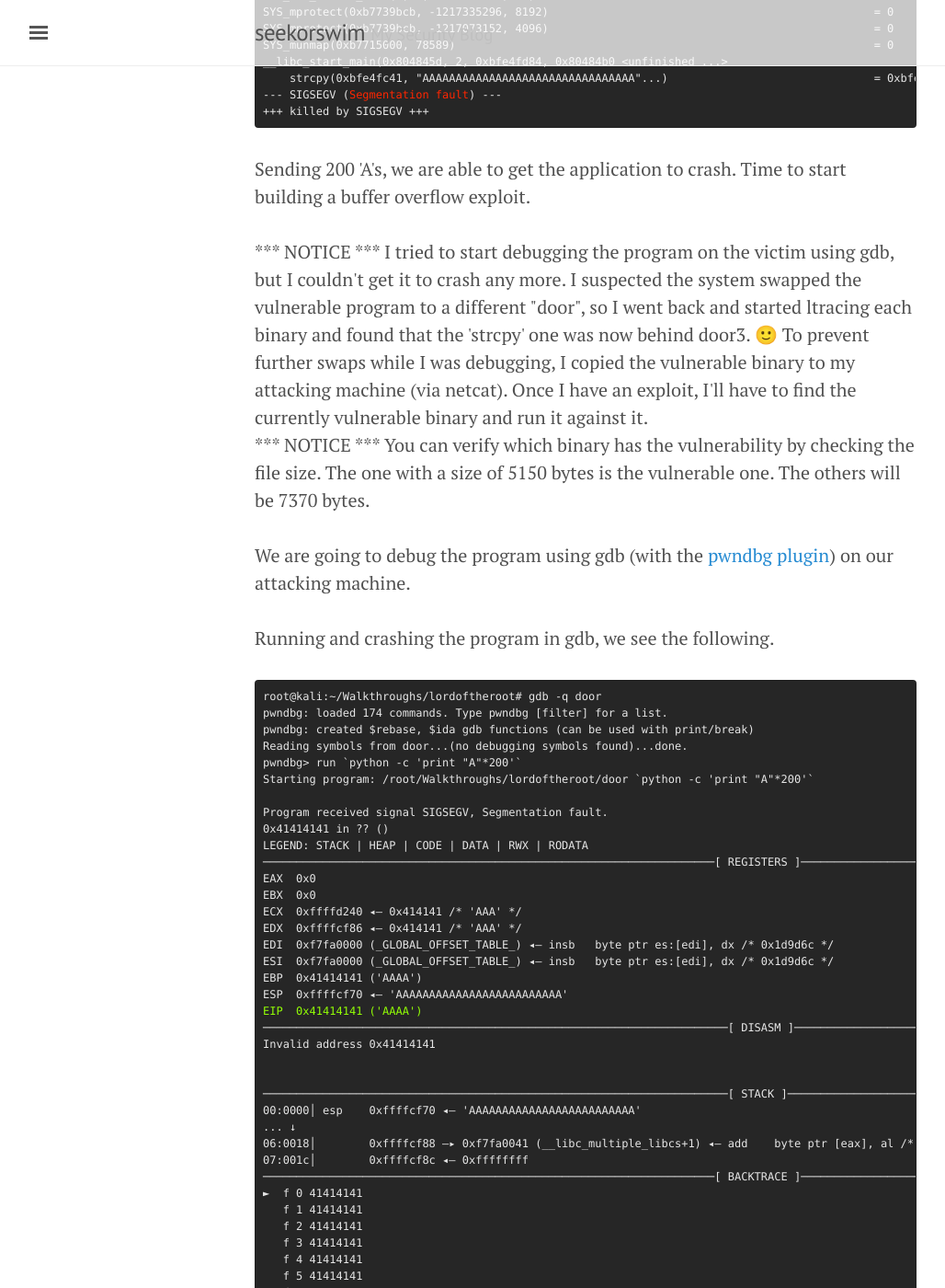
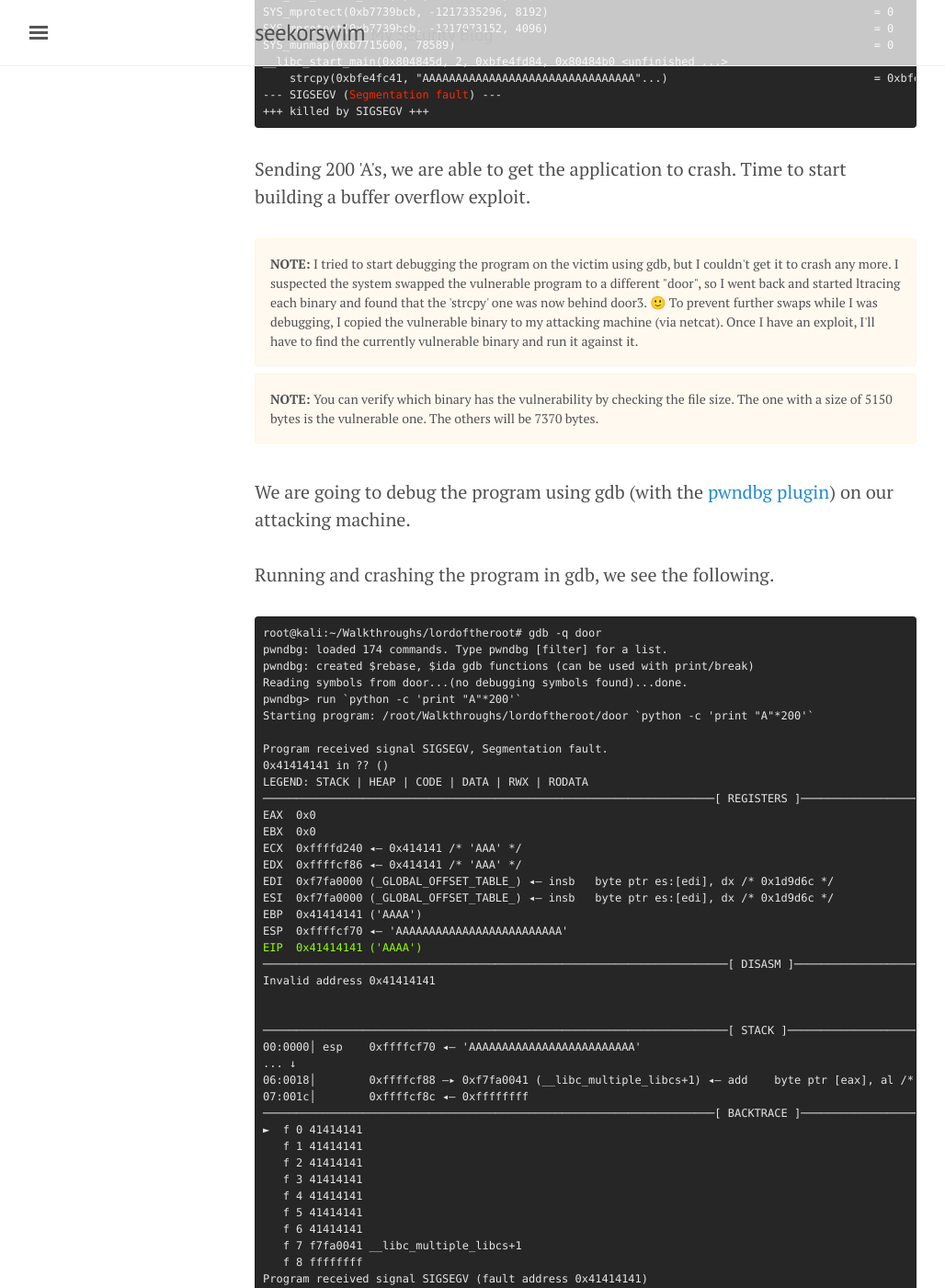
Before and after one commit to seekorswim/seekorswim.github.io, a Jekyll site: the page built from _posts/2019-05-06-lord-of-the-root-1.0.1.html, in a window 1280 px wide and 1400 px high, scrolled down 9374 px. Shown: the whole window at 92% size, without its empty margins (3-1031 px from the left). Built offline with Jekyll 4.4.1, drawn with Linux system fonts in a browser that asks for light colours; nearby versions of some CDN libraries; some of the changed text lies outside the part shown.

Commit message:
Add tags

```diff
--- a/_posts/2019-05-02-imf-1.html
+++ b/_posts/2019-05-02-imf-1.html
@@ -1559,8 +1559,7 @@
     <div>0xfff52b44:     0x41414141      0x41414141      0xfff52ab4      0x41414141</div>
     <div>0xfff52b54:     0x41414141      0x41414141      0x42424242      <font style="color: rgb(147, 255, 5); --inversion-type-color:  simple;">0x04030201</font>
     </div>
-    <div>0xfff52b64:     <font style="color: rgb(147, 255, 5); --inversion-type-color:  simple;">0x08070605</font>      0x0967<font style="color: rgb(255, 38, 0); --inversion-type-color: simple;">00</font>
-        <font style="color: rgb(147, 255, 5); --inversion-type-color:  simple;">09</font>      0x383489bb      0x35333930
+    <div>0xfff52b64:     <font style="color: rgb(147, 255, 5); --inversion-type-color:  simple;">0x08070605</font>      0x0967<font style="color: rgb(255, 38, 0); --inversion-type-color: simple;">00</font><font style="color: rgb(147, 255, 5); --inversion-type-color:  simple;">09</font>      0x383489bb      0x35333930
     </div>
     <div>0xfff52b74:     0xff003237      0x00000003      0x0a048991      0xf7eeb560</div>
     <div>0xfff52b84:     0xfff52ba0      0x00000000      0xf7ce8b41      0xf7ea8000</div>
--- a/_posts/2019-05-06-lord-of-the-root-1.0.1.html
+++ b/_posts/2019-05-06-lord-of-the-root-1.0.1.html
@@ -465,8 +465,8 @@
 <div><br /></div>
 <div>Sending 200 'A's, we are able to get the application to crash. Time to start building a buffer overflow exploit.</div>
 <div><br /></div>
-<div>*** NOTICE *** I tried to start debugging the program on the victim using gdb, but I couldn't get it to crash any more. I suspected the system swapped the vulnerable program to a different "door", so I went back and started ltracing each binary and found that the 'strcpy' one was now behind door3. 🙂 To prevent further swaps while I was debugging, I copied the vulnerable binary to my attacking machine (via netcat). Once I have an exploit, I'll have to find the currently vulnerable binary and run it against it.</div>
-<div>*** NOTICE *** You can verify which binary has the vulnerability by checking the file size. The one with a size of 5150 bytes is the vulnerable one. The others will be 7370 bytes.</div>
+<div class="note"><b>NOTE:</b> I tried to start debugging the program on the victim using gdb, but I couldn't get it to crash any more. I suspected the system swapped the vulnerable program to a different "door", so I went back and started ltracing each binary and found that the 'strcpy' one was now behind door3. 🙂 To prevent further swaps while I was debugging, I copied the vulnerable binary to my attacking machine (via netcat). Once I have an exploit, I'll have to find the currently vulnerable binary and run it against it.</div>
+<div class="note"><b>NOTE:</b> You can verify which binary has the vulnerability by checking the file size. The one with a size of 5150 bytes is the vulnerable one. The others will be 7370 bytes.</div>
 <div><br /></div>
 <div>We are going to debug the program using gdb (with the <a href="https://github.com/pwndbg/pwndbg" target="_blank">pwndbg plugin</a>) on our attacking machine.</div>
 <div><br /></div>
@@ -733,8 +733,7 @@
 <div><br /></div>
 <div class="evernote-code-box" style='box-sizing: border-box; padding: 8px; font-family: Monaco, Menlo, Consolas, "Courier New", monospace; font-size: 12px; color: #e6e6e6; border-top-left-radius: 4px; border-top-right-radius: 4px; border-bottom-right-radius: 4px; border-bottom-left-radius: 4px; background-color: #262626; border: 1px solid rgba(0, 0, 0, 0.14902);-en-codeblock:true;'>
     <div>pwndbg&gt; x/8x 0xffffd141</div>
-    <div>0xffffd141:     0x42424242      <font style="color: rgb(147, 255, 5); --inversion-type-color: simple;">0x04030201</font>      0x08070605      0x<font style="color: rgb(147, 255, 5); --inversion-type-color: simple;">0d0c0b</font>
-        <font style="color: rgb(255, 38, 0); --inversion-type-color: simple;">00</font>
+    <div>0xffffd141:     0x42424242      <font style="color: rgb(147, 255, 5); --inversion-type-color: simple;">0x04030201</font>      0x08070605      0x<font style="color: rgb(147, 255, 5); --inversion-type-color: simple;">0d0c0b</font><font style="color: rgb(255, 38, 0); --inversion-type-color: simple;">00</font>
     </div>
     <div>0xffffd151:     0x11100f0e      0x15141312      0x19181716      0x1d1c1b1a</div>
 </div>
@@ -745,8 +744,7 @@
     <div>pwndbg&gt; x/8x 0xffffce90</div>
     <div>0xffffce90:     <font style="color: rgb(147, 255, 5); --inversion-type-color: simple;">0x04030201</font>      <font style="color: rgb(147, 255, 5); --inversion-type-color: simple;">0x08070605</font>      <font style="color: rgb(147, 255, 5); --inversion-type-color: simple;">0x0e0d0c0b</font>      <font style="color: rgb(147, 255, 5); --inversion-type-color: simple;">0x1211100f</font>
     </div>
-    <div>0xffffcea0:     <font style="color: rgb(147, 255, 5); --inversion-type-color: simple;">0x16151413</font>      <font style="color: rgb(147, 255, 5); --inversion-type-color: simple;">0x1a191817</font>      <font style="color: rgb(147, 255, 5); --inversion-type-color: simple;">0x1e1d1c1b</font>      0xffff<font style="color: rgb(255, 38, 0); --inversion-type-color: simple;">00</font>
-        <font style="color: rgb(147, 255, 5); --inversion-type-color: simple;">1f</font>
+    <div>0xffffcea0:     <font style="color: rgb(147, 255, 5); --inversion-type-color: simple;">0x16151413</font>      <font style="color: rgb(147, 255, 5); --inversion-type-color: simple;">0x1a191817</font>      <font style="color: rgb(147, 255, 5); --inversion-type-color: simple;">0x1e1d1c1b</font>      0xffff<font style="color: rgb(255, 38, 0); --inversion-type-color: simple;">00</font><font style="color: rgb(147, 255, 5); --inversion-type-color: simple;">1f</font>
     </div>
 </div>
 <div><br /></div>
--- a/_posts/2019-05-06-pegasus-1.html
+++ b/_posts/2019-05-06-pegasus-1.html
@@ -4,7 +4,7 @@
 date: 2019-05-06 19:35:10 +0000
 author: Larry Brown
 category: Walkthroughs
-tags: [vulnhub]
+tags: [vulnhub, kernel exploit, overlayfs, gdb, pwndbg, printf, global offset table, nfs, suid]
 ---
 <div>VulnHub URL: <a href="https://www.vulnhub.com/entry/pegasus-1,109/" target="_blank">https://www.vulnhub.com/entry/pegasus-1,109/</a></div>
 <div>Hostname: pegasus</div>
--- a/public/css/custom.css
+++ b/public/css/custom.css
@@ -34,6 +34,7 @@
     border-radius: 4px;
     padding: 16px;
     font-size: 14px;
+    margin-bottom: 8px;
 }
 
 .post .note {
@@ -42,6 +43,7 @@
     border-radius: 4px;
     padding: 16px;
     font-size: 14px;
+    margin-bottom: 8px;
 }
 
 .post .tags {
```
Also changed, not shown: other parts of _posts/2019-05-02-imf-1.html (+1 -1 lines), other parts of _posts/2019-05-06-lord-of-the-root-1.0.1.html (+1 -1 lines).
